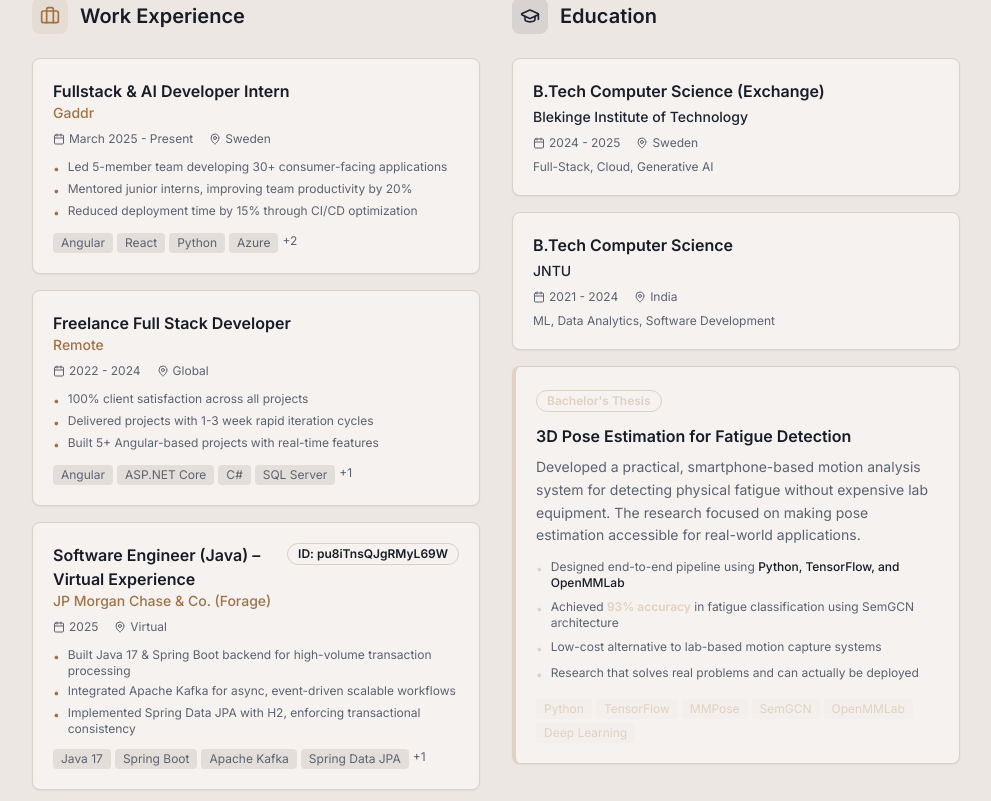
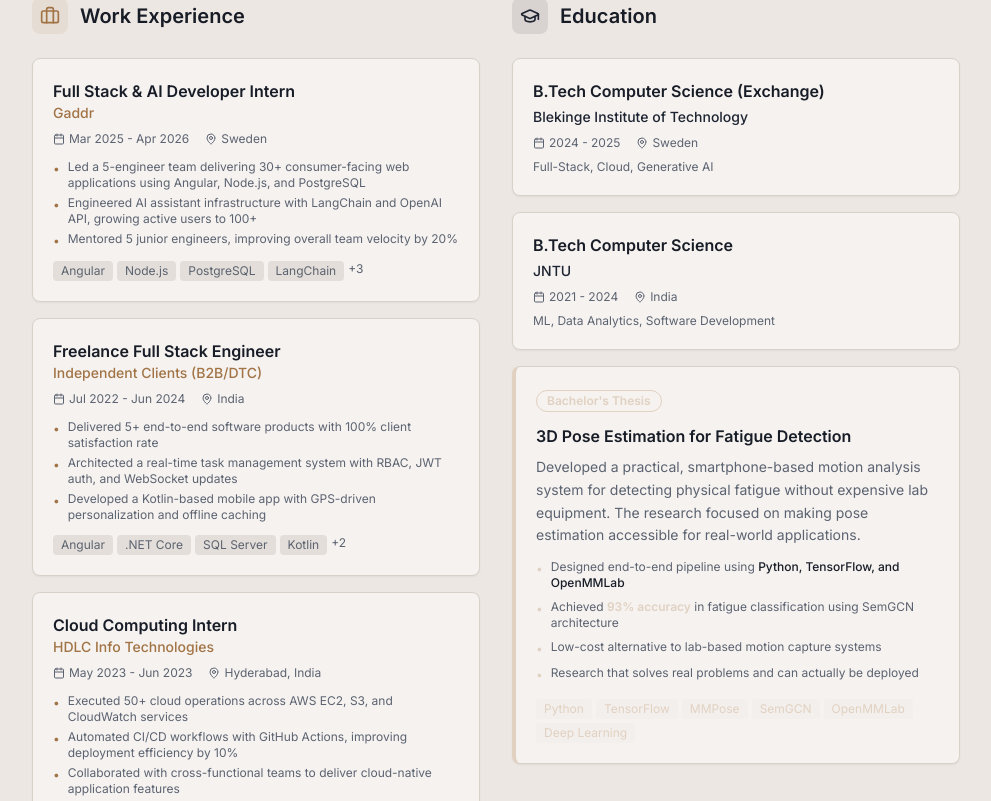
Before and after one commit to simply-Rahul2/Rahul-Portfolio, a React (Vite) app: page / in a window 1280 px wide. Shown: the part 3339-4140 px from the top of the page, without its empty margins (288-1279 px from the left). Built offline with nearby package versions, Linux system fonts and the light colour scheme.

Commit message:
Changes
Co-authored-by: simply-Rahul8 <154051568+simply-Rahul8@users.noreply.github.com>

```diff
--- a/src/components/ExperienceSection.tsx
+++ b/src/components/ExperienceSection.tsx
@@ -10,56 +10,51 @@ const ExperienceSection = () => {
 
   const experiences = [
     {
-      title: 'Fullstack & AI Developer Intern',
+      title: 'Full Stack & AI Developer Intern',
       company: 'Gaddr',
       location: 'Sweden',
-      period: 'March 2025 - Present',
+      period: 'Mar 2025 - Apr 2026',
+      type: 'Internship',
+      duration: 'Current',
+      isCurrent: true,
       achievements: [
-        'Led 5-member team developing 30+ consumer-facing applications',
-        'Mentored junior interns, improving team productivity by 20%',
-        'Reduced deployment time by 15% through CI/CD optimization',
-        'Presented technical demos to stakeholders and CEO'
+        'Led a 5-engineer team delivering 30+ consumer-facing web applications using Angular, Node.js, and PostgreSQL',
+        'Engineered AI assistant infrastructure with LangChain and OpenAI API, growing active users to 100+',
+        'Mentored 5 junior engineers, improving overall team velocity by 20%',
+        'Optimized AWS and Azure CI/CD pipelines, cutting deployment time by 15%',
+        'Presented technical demos to stakeholders, aligning engineering deliverables with end-user needs'
       ],
-      technologies: ['Angular', 'React', 'Python', 'Azure', 'LangChain', 'OpenAI API']
+      technologies: ['Angular', 'Node.js', 'PostgreSQL', 'LangChain', 'OpenAI', 'AWS', 'Azure']
     },
     {
-      title: 'Freelance Full Stack Developer',
-      company: 'Remote',
-      location: 'Global',
-      period: '2022 - 2024',
+      title: 'Freelance Full Stack Engineer',
+      company: 'Independent Clients (B2B/DTC)',
+      location: 'India',
+      period: 'Jul 2022 - Jun 2024',
+      type: 'Freelance',
+      duration: '2 years',
       achievements: [
-        '100% client satisfaction across all projects',
-        'Delivered projects with 1-3 week rapid iteration cycles',
-        'Built 5+ Angular-based projects with real-time features',
-        'Reduced technical debt by 20% through refactoring'
+        'Delivered 5+ end-to-end software products with 100% client satisfaction rate',
+        'Architected a real-time task management system with RBAC, JWT auth, and WebSocket updates',
+        'Developed a Kotlin-based mobile app with GPS-driven personalization and offline caching',
+        'Reduced codebase technical debt by 20% through systematic refactoring and SaaS design patterns',
+        'Integrated OpenWeatherMap and other third-party APIs for data-enriched user experiences'
       ],
-      technologies: ['Angular', 'ASP.NET Core', 'C#', 'SQL Server', 'SignalR']
-    },
-    {
-      title: 'Software Engineer (Java) – Virtual Experience',
-      company: 'JP Morgan Chase & Co. (Forage)',
-      location: 'Virtual',
-      period: '2025',
-      achievements: [
-        'Built Java 17 & Spring Boot backend for high-volume transaction processing',
-        'Integrated Apache Kafka for async, event-driven scalable workflows',
-        'Implemented Spring Data JPA with H2, enforcing transactional consistency',
-        'Exposed REST APIs with clean controller–service architecture'
-      ],
-      technologies: ['Java 17', 'Spring Boot', 'Apache Kafka', 'Spring Data JPA', 'Maven'],
-      credential: 'pu8iTnsQJgRMyL69W'
+      technologies: ['Angular', '.NET Core', 'SQL Server', 'Kotlin', 'JWT', 'REST APIs']
     },
     {
       title: 'Cloud Computing Intern',
       company: 'HDLC Info Technologies',
-      location: 'India',
-      period: 'May 2023 - July 2023',
+      location: 'Hyderabad, India',
+      period: 'May 2023 - Jun 2023',
+      type: 'Internship',
+      duration: '2 months',
       achievements: [
-        'Executed 50+ cloud operations using AWS',
-        'Automated infrastructure via CI/CD pipelines',
-        'Improved DevOps efficiency by 10%'
+        'Executed 50+ cloud operations across AWS EC2, S3, and CloudWatch services',
+        'Automated CI/CD workflows with GitHub Actions, improving deployment efficiency by 10%',
+        'Collaborated with cross-functional teams to deliver cloud-native application features'
       ],
-      technologies: ['AWS', 'EC2', 'S3', 'GitHub Actions', 'GCP']
+      technologies: ['AWS EC2', 'S3', 'CloudWatch', 'GitHub Actions', 'Docker']
     }
   ];
 
```
